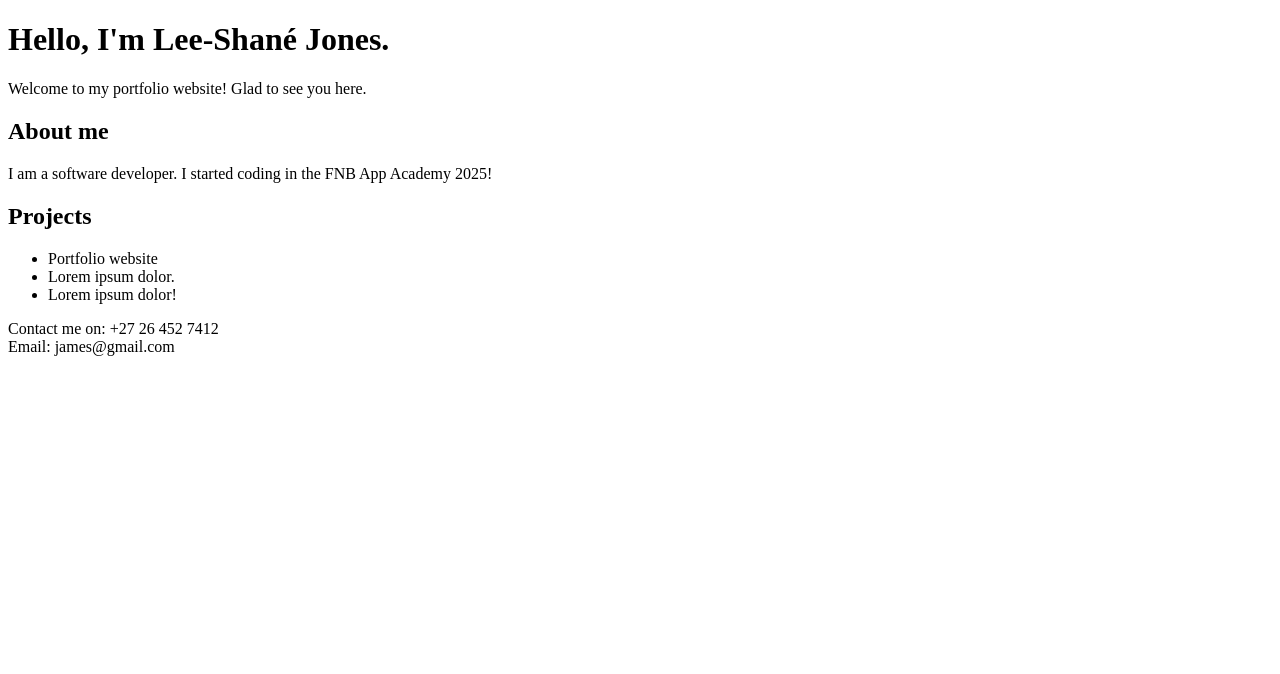
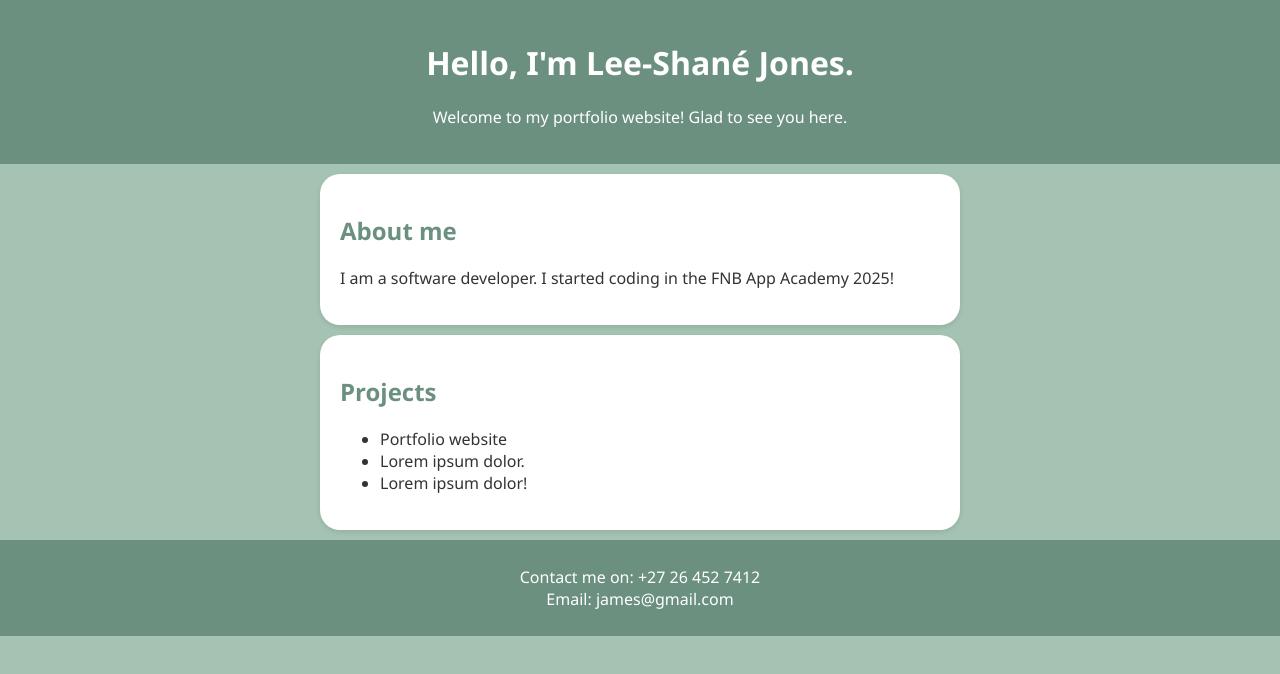
Before and after one commit to blue-storms/portfolio-website, a plain HTML site: page index.html in a window 1280 px wide. Drawn offline with Linux system fonts and the light colour scheme.

Commit message:
Adding some styling to my portfolio

```diff
--- a/index.html
+++ b/index.html
@@ -4,6 +4,7 @@
     <meta charset="UTF-8">
     <meta name="viewport" content="width=device-width, initial-scale=1.0">
     <title>Lee-Shané Jones - Portfolio</title>
+    <link rel="stylesheet" href="style.css">
 </head>
 <body>
     <header>
--- a/style.css
+++ b/style.css
@@ -0,0 +1,38 @@
+body{
+    font-family: 'Segoe UI', Tahoma, Geneva, Verdana, sans-serif;
+    background: #a4c3b2;
+    color: #333;
+    margin: 0;
+    padding: 0;
+}
+
+header{
+    background: #6b9080;
+    color: #fff;
+    padding: 20px;
+    text-align: center;
+}
+
+section{
+    padding: 20px;
+    margin: 10px auto;
+    max-width: 600px;
+    background: white;
+    border-radius: 20px;
+    box-shadow: 0 2px 5px rgba(0,0,0,0.1);
+}
+
+h2{
+    color:#6b9080 ;
+}
+
+.about{
+    padding: 20px;
+}
+
+footer{
+    text-align: center;
+    padding: 10px;
+    background: #6b9080;
+    color: white;
+}
```
